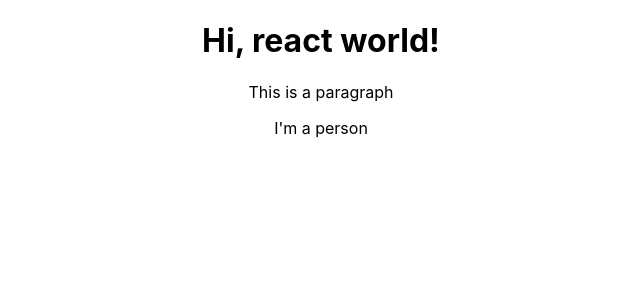
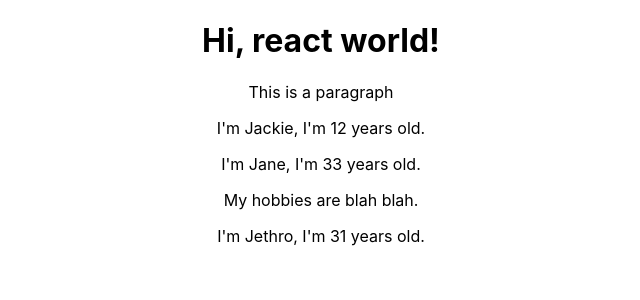
Before and after one commit to tolgaevcimen/react-trainings, a React (Create React App) app in the folder hello-world/: page / in a window 1280 px wide. Shown: the top 300 px of the page, without its empty margins (319-959 px from the left). Built offline with nearby package versions, Linux system fonts and the light colour scheme.

Commit message:
usage of props and children property

```diff
--- a/hello-world/src/App.js
+++ b/hello-world/src/App.js
@@ -8,7 +8,9 @@ class App extends Component {
       <div className="App">
         <h1>Hi, react world!</h1>
         <p>This is a paragraph</p>
-        <Person />
+        <Person name="Jackie" age="12"></Person>
+        <Person name="Jane" age="33">My hobbies are blah blah.</Person>
+        <Person name="Jethro" age="31"></Person>
       </div>
     );
   }
--- a/hello-world/src/Person/Person.js
+++ b/hello-world/src/Person/Person.js
@@ -1,7 +1,11 @@
 import React from 'react';
 
-const person = () => {
-    return <div>I'm a person</div>
+const person = (props) => {
+    return (
+        <div>
+            I'm {props.name}, I'm {props.age} years old.
+            <p>{props.children}</p>
+        </div>)
 }
 
 export default person;
```
